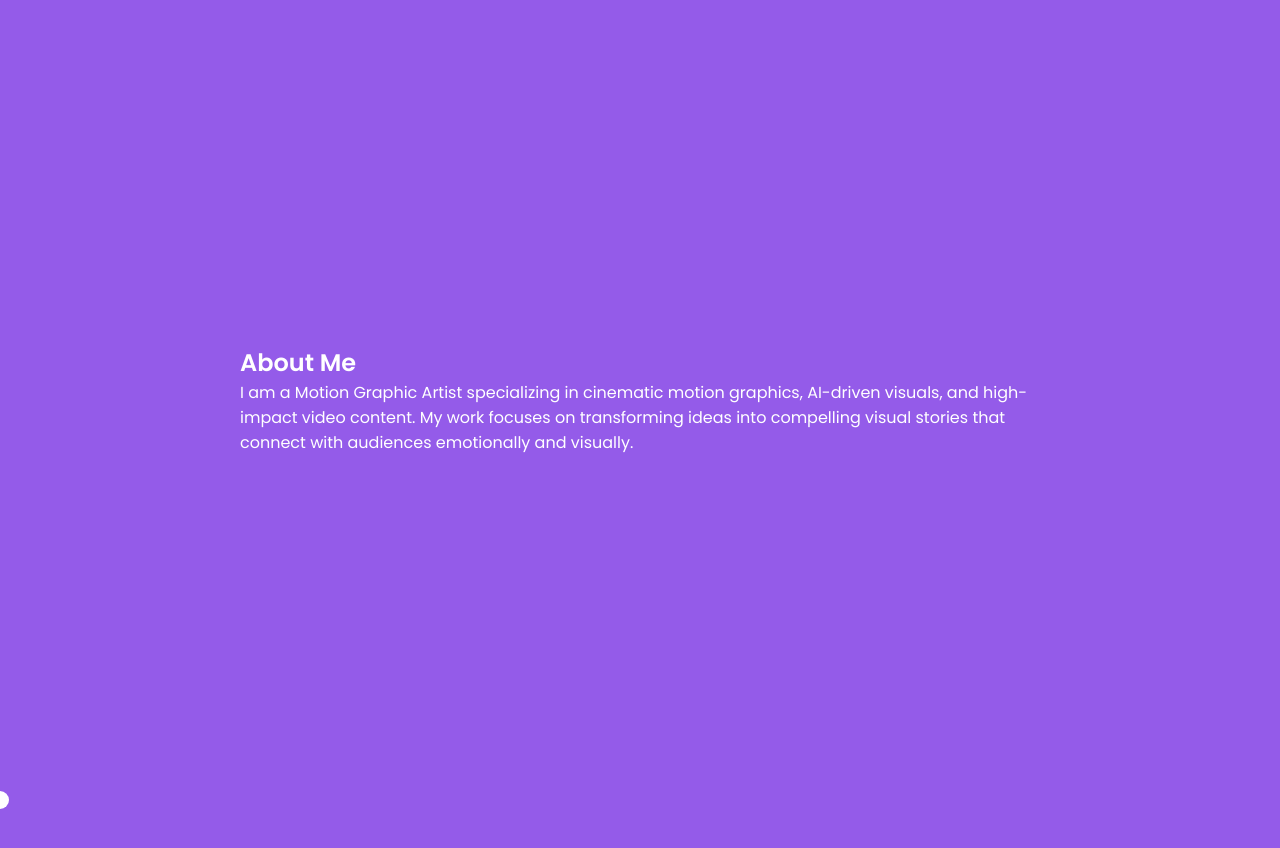
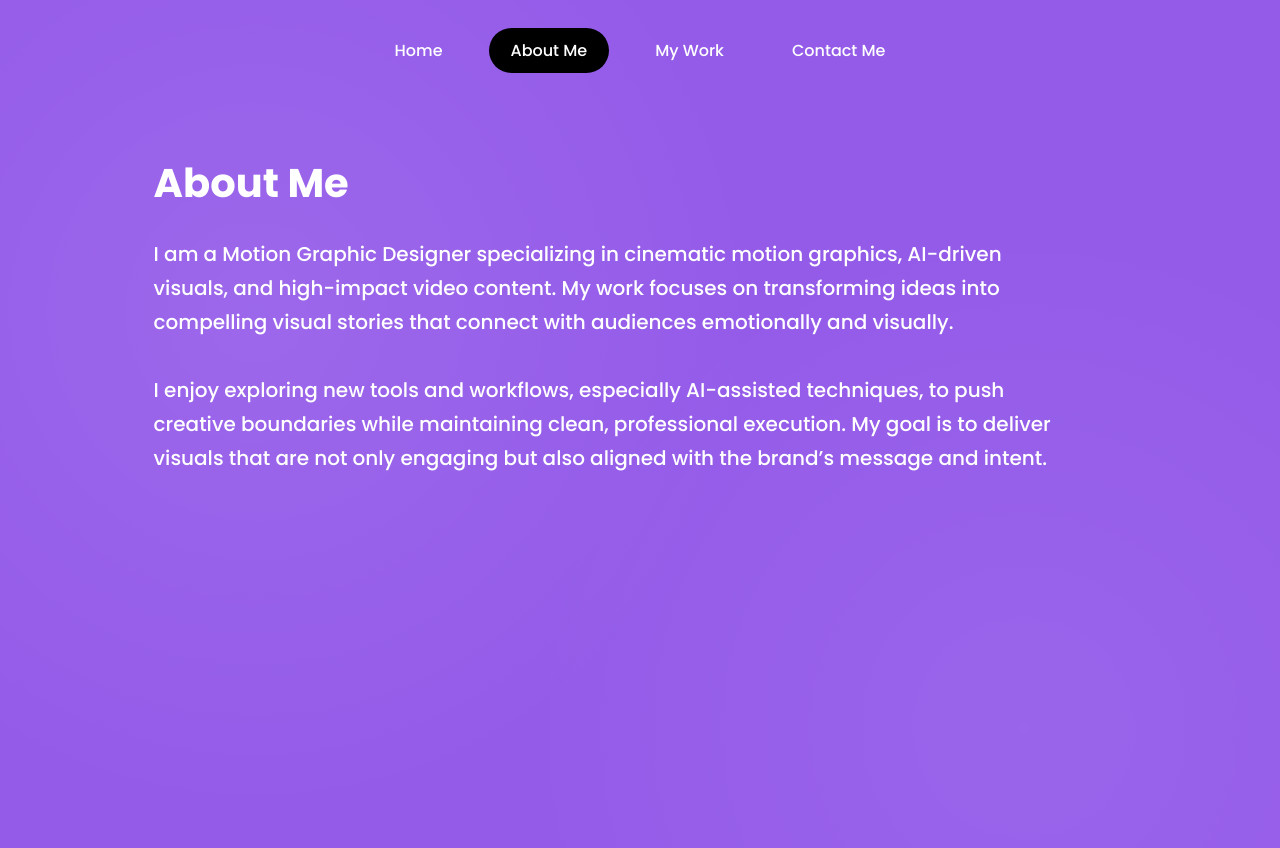
Before and after one commit to shubhamdhande39-ship-it/shubhamdhandeportfolio.github.io, a plain HTML site: page about.html in a window 1280 px wide. Before the commit the page ends 800 px from the top, so only its background shows below. Drawn offline with Linux system fonts and the light colour scheme.

Commit message:
Update about.html

```diff
--- a/about.html
+++ b/about.html
@@ -5,44 +5,59 @@
 <title>About Me</title>
 <meta name="viewport" content="width=device-width, initial-scale=1.0">
 
-<link href="https://fonts.googleapis.com/css2?family=Poppins:wght@400;600&display=swap" rel="stylesheet">
+<link href="https://fonts.googleapis.com/css2?family=Poppins:wght@500;700&display=swap" rel="stylesheet">
 
 <style>
-*{margin:0;padding:0;box-sizing:border-box;cursor:none;}
-body{background:#945be9;color:#fff;font-family:'Poppins',sans-serif;}
-.section{
-  min-height:100vh;display:flex;align-items:center;
-  justify-content:center;padding:80px 12%;
+body{
+  margin:0;font-family:'Poppins',sans-serif;color:#fff;
+  background:#945be9;
+  background-image:
+    radial-gradient(circle at 20% 30%, rgba(255,255,255,.08), transparent 40%),
+    radial-gradient(circle at 80% 70%, rgba(255,255,255,.06), transparent 40%);
 }
-.content{max-width:800px;}
-.cursor{width:18px;height:18px;border-radius:50%;background:#fff;
-  position:fixed;pointer-events:none;transform:translate(-50%,-50%);
-  transition:.2s;z-index:9999;}
-.cursor.active{width:36px;height:36px;background:#000;}
+nav{position:fixed;top:28px;width:100%;display:flex;justify-content:center;gap:24px}
+nav a{color:#fff;text-decoration:none;padding:10px 22px;border-radius:24px}
+nav a.active,nav a:hover{background:#000}
+.section{min-height:100vh;padding:120px 12%}
+h1{font-size:40px;font-weight:700;margin-bottom:24px}
+p{font-size:20px;font-weight:500;line-height:1.7;max-width:900px}
+.story{opacity:0;transform:translateY(40px);transition:.9s}
+.story.active{opacity:1;transform:translateY(0)}
 </style>
 </head>
 
 <body>
 
+<nav>
+  <a href="index.html">Home</a>
+  <a class="active" href="about.html">About Me</a>
+  <a href="work.html">My Work</a>
+  <a href="#contact">Contact Me</a>
+</nav>
+
 <section class="section">
-  <div class="content">
-    <h1>About Me</h1>
-    <p>
-      I am a Motion Graphic Artist specializing in cinematic motion graphics,
-      AI-driven visuals, and high-impact video content. My work focuses on
-      transforming ideas into compelling visual stories that connect with
-      audiences emotionally and visually.
-    </p>
-  </div>
+  <h1 class="story">About Me</h1>
+  <p class="story">
+    I am a Motion Graphic Designer specializing in cinematic motion graphics,
+    AI-driven visuals, and high-impact video content. My work focuses on
+    transforming ideas into compelling visual stories that connect with
+    audiences emotionally and visually.
+    <br><br>
+    I enjoy exploring new tools and workflows, especially AI-assisted techniques,
+    to push creative boundaries while maintaining clean, professional execution.
+    My goal is to deliver visuals that are not only engaging but also aligned
+    with the brand’s message and intent.
+  </p>
 </section>
 
-<div class="cursor"></div>
-
 <script>
-const cursor=document.querySelector('.cursor');
-document.addEventListener('mousemove',e=>{
-  cursor.style.left=e.clientX+'px';
-  cursor.style.top=e.clientY+'px';
+document.querySelectorAll('.story').forEach(el=>{
+  if(el.getBoundingClientRect().top<window.innerHeight-120)el.classList.add('active')
+});
+window.addEventListener('scroll',()=>{
+  document.querySelectorAll('.story').forEach(el=>{
+    if(el.getBoundingClientRect().top<window.innerHeight-120)el.classList.add('active')
+  });
 });
 </script>
 
```
